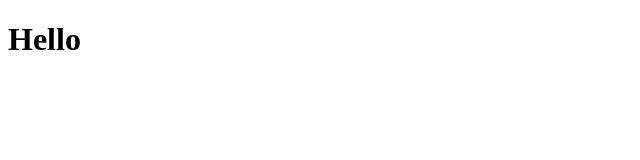
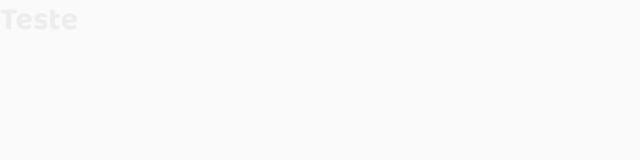
Before and after one commit to dandevweb/coffee-delivery-react, a React (Vite) app: page / in a window 1280 px wide. Shown: the top 160 px of the page, without its empty margins (0-640 px from the left). Built offline with nearby package versions, Linux system fonts and the light colour scheme.

Commit message:
Configured global styles and fonts

```diff
--- a/index.html
+++ b/index.html
@@ -3,7 +3,12 @@
 
 <head>
   <meta charset="UTF-8" />
+  <link rel="preconnect" href="https://fonts.googleapis.com">
+  <link rel="preconnect" href="https://fonts.gstatic.com" crossorigin>
   <meta name="viewport" content="width=device-width, initial-scale=1.0" />
+
+  <link href="https://fonts.googleapis.com/css2?family=Baloo+2:wght@700;800&family=Roboto:wght@400;700&display=swap"
+    rel="stylesheet">
   <title>Coffee Delivery</title>
 </head>
 
--- a/package.json
+++ b/package.json
@@ -9,8 +9,10 @@
     "preview": "vite preview"
   },
   "dependencies": {
+    "@types/styled-components": "^5.1.26",
     "react": "^18.2.0",
-    "react-dom": "^18.2.0"
+    "react-dom": "^18.2.0",
+    "styled-components": "^5.3.6"
   },
   "devDependencies": {
     "@types/react": "^18.0.24",
--- a/src/App.tsx
+++ b/src/App.tsx
@@ -1,5 +1,13 @@
+import { ThemeProvider } from "styled-components";
+import { GlobalStyle } from "./styles/global";
+import { defaultTheme } from "./styles/themes/default";
 
 export function App() {
 
-  return <h1>Hello</h1>
+  return (
+    <ThemeProvider theme={defaultTheme}>
+      <h1>Teste</h1>
+      <GlobalStyle />
+    </ThemeProvider>
+  )
 }
--- /dev/null
+++ b/src/styles/global.ts
@@ -0,0 +1,26 @@
+import { createGlobalStyle } from 'styled-components'
+
+export const GlobalStyle = createGlobalStyle`
+    *{
+        margin: 0;
+        padding: 0;
+        box-sizing: border-box;
+    }
+
+    body {
+        background: ${(props) => props.theme['gray-100']};
+        color: ${(props) => props.theme['gray-300']};
+        -webkit-font-smoothing: antialiased;
+    }
+
+    h1, h2, h3, h4, h5, h6 {
+        font-family: 'Baloo 2', cursive;
+        line-height: 130%;
+    }
+
+    body, input, textarea, button {
+        font-family: 'Robot', sans-serif;
+        font-weight: 400;
+        font-size: 1rem;
+    }
+`
--- /dev/null
+++ b/src/styles/themes/default.ts
@@ -0,0 +1,21 @@
+export const defaultTheme = {
+  white: '#FFF',
+
+  'gray-100': '#fafafa',
+  'gray-200': '#f3f2f2',
+  'gray-300': '#ededed',
+  'gray-400': '#e6e5e5',
+  'gray-500': '#d7d5d5',
+  'gray-600': '#8d8686',
+  'gray-700': '#574f4d',
+  'gray-800': '#403937',
+  'gray-900': '#272221',
+
+  'purple-100': '#ebe5f9',
+  'purple-500': '#8047f8',
+  'purple-900': '#4b2995',
+
+  'yellow-100': '#f1e9c9',
+  'yellow-500': '#dbac2c',
+  'yellow-900': '#c47f17',
+}
```
Also changed, not shown: src/@types/styled.d.ts (added, +8 -0 lines), src/assets/coffee-logo.svg (added), 1 other file (tests, documents, lock files or other folders).
